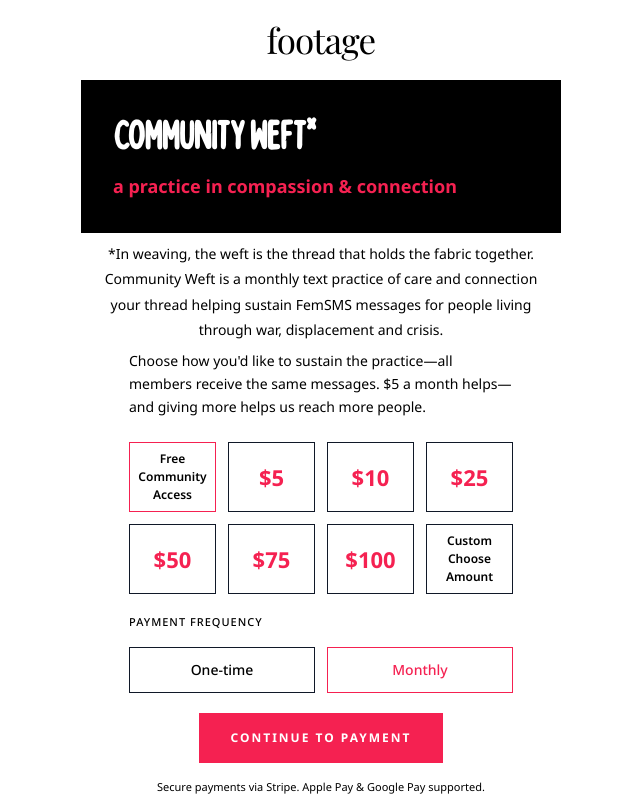
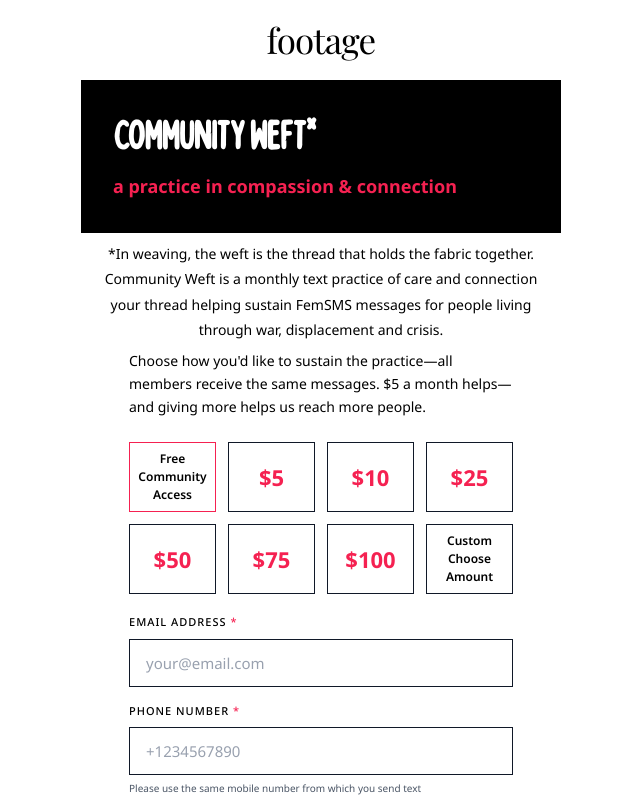
Before and after one commit to Salmanagha9692/SMS-Auto, a Next.js app: page / in a window 1280 px wide. Both pictures are taken after a click on the button "Free Community Access". Shown: the top 800 px of the page, without its empty margins (319-959 px from the left). Built offline with nearby package versions, Linux system fonts and the light colour scheme; no server answers.

Commit message:
Inline free-tier contact form; remove modal

```diff
--- a/app/page.tsx
+++ b/app/page.tsx
@@ -2,7 +2,6 @@
 
 import { useState, useEffect } from "react";
 import { SiteContent, defaultContent, getContent } from "./lib/content";
-import ContactModal from "./components/ContactModal";
 
 type Tier = "free" | "5" | "10" | "25" | "50" | "75" | "100" | "custom";
 type PaymentType = "one-time" | "monthly";
@@ -13,7 +12,6 @@
   const [paymentType, setPaymentType] = useState<PaymentType>("monthly");
   const [email, setEmail] = useState("");
   const [phoneNumber, setPhoneNumber] = useState("");
-  const [showContactModal, setShowContactModal] = useState(false);
   const [content, setContent] = useState<SiteContent>(defaultContent);
   const [loading, setLoading] = useState(true);
   const [processing, setProcessing] = useState(false);
@@ -59,38 +57,21 @@
     syncAutomation();
   }, []); // Run once on page load
 
-  // Reset contact modal when tier changes
+  // Reset contact info when tier changes
   useEffect(() => {
     if (selectedTier !== "free") {
-      setShowContactModal(false);
       setEmail("");
       setPhoneNumber("");
+      setError(null);
     }
   }, [selectedTier]);
 
-  // Prevent body scroll when modal is open
-  useEffect(() => {
-    if (showContactModal) {
-      document.body.style.overflow = 'hidden';
-    } else {
-      document.body.style.overflow = 'unset';
-    }
-    return () => {
-      document.body.style.overflow = 'unset';
-    };
-  }, [showContactModal]);
 
   const handleContinue = async () => {
     setError(null);
 
-    // For free tier, show contact modal first
-    if (selectedTier === "free" && !showContactModal) {
-      setShowContactModal(true);
-      return;
-    }
-
     // Validate contact info for free tier
-    if (selectedTier === "free" && showContactModal) {
+    if (selectedTier === "free") {
       if (!email.trim() || !phoneNumber.trim()) {
         setError("Email and phone number are required");
         return;
@@ -341,7 +322,8 @@
           </div>
         )}
 
-        {/* Payment Frequency */}
+        {/* Payment Frequency - Hidden for Free Tier */}
+        {selectedTier !== "free" && (
           <div className="mb-3 sm:mb-5">
             <p className="text-[10px] sm:text-[11px] tracking-[1px] uppercase text-black mb-2 sm:mb-4 font-noto font-medium">
               PAYMENT FREQUENCY
@@ -373,6 +355,43 @@
               </button>
             </div>
           </div>
+        )}
+
+        {/* Email and Phone Number Fields - Only for Free Tier */}
+        {selectedTier === "free" && (
+          <div className="mb-3 sm:mb-5">
+            {/* Email Input */}
+            <div className="mb-3 sm:mb-4">
+              <label className="block text-[10px] sm:text-[11px] tracking-[1px] uppercase text-black mb-2 font-noto font-medium">
+                EMAIL ADDRESS <span className="text-[#f52151]">*</span>
+              </label>
+              <input
+                type="email"
+                placeholder="your@email.com"
+                value={email}
+                onChange={(e) => setEmail(e.target.value)}
+                className="w-full h-[44px] sm:h-[48px] px-4 border-[1px] border-gray-900 bg-white font-noto text-[14px] sm:text-[15px] text-black focus:outline-none focus:!border-[#f52151] focus:border-[1px] focus:bg-gray-50 hover:!border-[#f52151] transition-all duration-200 placeholder:text-gray-400"
+              />
+            </div>
+
+            {/* Phone Number Input */}
+            <div className="mb-3 sm:mb-4">
+              <label className="block text-[10px] sm:text-[11px] tracking-[1px] uppercase text-black mb-2 font-noto font-medium">
+                PHONE NUMBER <span className="text-[#f52151]">*</span>
+              </label>
+              <input
+                type="tel"
+                placeholder="+1234567890"
+                value={phoneNumber}
+                onChange={(e) => setPhoneNumber(e.target.value)}
+                className="w-full h-[44px] sm:h-[48px] px-4 border-[1px] border-gray-900 bg-white font-noto text-[14px] sm:text-[15px] text-black focus:outline-none focus:!border-[#f52151] focus:border-[1px] focus:bg-gray-50 hover:!border-[#f52151] transition-all duration-200 placeholder:text-gray-400"
+              />
+              <p className="text-[9px] sm:text-[10px] text-gray-600 font-noto mt-1.5">
+                Please use the same mobile number from which you send text
+              </p>
+            </div>
+          </div>
+        )}
 
         {/* Error Message */}
         {error && (
@@ -383,18 +402,22 @@
           </div>
         )}
 
-        {/* Continue Button */}
+        {/* Continue/Sign Up Button */}
         <div className="flex justify-center mb-2 sm:mb-4">
           <button
             onClick={handleContinue}
-            disabled={!isValid || processing}
+            disabled={!isValid || processing || (selectedTier === "free" && (!email.trim() || !phoneNumber.trim()))}
             className={`h-[44px] sm:h-[50px] px-6 sm:px-8 text-[11px] sm:text-[12px] tracking-[2px] uppercase font-noto font-bold bg-[#f52151] text-white transition-all duration-200 ${
-              isValid && !processing
+              isValid && !processing && (selectedTier !== "free" || (email.trim() && phoneNumber.trim()))
                 ? "hover:bg-[#d11d45] active:scale-[0.98]"
                 : "opacity-50 cursor-not-allowed"
             }`}
           >
-            {processing ? "PROCESSING..." : "CONTINUE TO PAYMENT"}
+            {processing
+              ? "PROCESSING..."
+              : selectedTier === "free"
+                ? "SIGN UP"
+                : "CONTINUE TO PAYMENT"}
           </button>
         </div>
 
@@ -438,23 +461,6 @@
         <div className="h-[env(safe-area-inset-bottom)]" />
       </footer>
 
-      {/* Contact Information Modal - Only for Free Tier */}
-      <ContactModal
-        isOpen={showContactModal && selectedTier === "free"}
-        email={email}
-        phoneNumber={phoneNumber}
-        error={error}
-        processing={processing}
-        onEmailChange={setEmail}
-        onPhoneChange={setPhoneNumber}
-        onClose={() => {
-          setShowContactModal(false);
-          setEmail("");
-          setPhoneNumber("");
-          setError(null);
-        }}
-        onSubmit={handleContinue}
-      />
     </div>
   );
 }
--- a/app/success/page.tsx
+++ b/app/success/page.tsx
@@ -12,11 +12,11 @@
 
   useEffect(() => {
     const sessionId = searchParams.get("session_id");
-    const tier = searchParams.get("tier");
+    const tierParam = searchParams.get("tier");
     const amount = searchParams.get("amount");
 
     // If it's a free tier (no session_id)
-    if (tier === "free") {
+    if (tierParam === "free") {
       setSessionDetails({
         tier: "free",
         amount: 0,
@@ -48,13 +48,18 @@
     }
   }, [searchParams]);
 
+  // Get tier from searchParams directly for loading state check
+  const tierParam = searchParams.get("tier");
+
   if (loading) {
     return (
       <div className="min-h-screen min-h-dvh bg-white flex flex-col max-w-[480px] mx-auto items-center justify-center gap-4">
         <div className="animate-spin rounded-full h-12 w-12 border-4 border-[#f52151] border-t-transparent"></div>
+        {tierParam !== "free" && (
           <div className="text-gray-600 text-sm font-noto font-medium">
             Loading payment details...
           </div>
+        )}
       </div>
     );
   }
@@ -97,16 +102,14 @@
           </div>
         ) : (
           <>
-            {/* Payment Details */}
-            {sessionDetails && (
+            {/* Payment Details - Hidden for Free Tier */}
+            {sessionDetails && sessionDetails.tier !== "free" && (
               <div className="mb-6 sm:mb-8">
                 <div className="bg-gray-50 border border-gray-200 p-6 sm:p-8">
                   <h3 className="text-[16px] sm:text-[18px] font-bold font-noto text-black mb-4">
                     Payment Details
                   </h3>
                   <div className="space-y-3">
-                    {sessionDetails.tier !== "free" && (
-                      <>
                     <div className="flex justify-between items-center">
                       <span className="text-[12px] sm:text-[14px] font-noto text-gray-600">
                         Amount:
@@ -123,8 +126,6 @@
                         {sessionDetails.paymentType || "one-time"}
                       </span>
                     </div>
-                      </>
-                    )}
                     {sessionDetails.email && (
                       <div className="flex justify-between items-center">
                         <span className="text-[12px] sm:text-[14px] font-noto text-gray-600">
```
Lines whose indentation alone changed are shown as unchanged.
